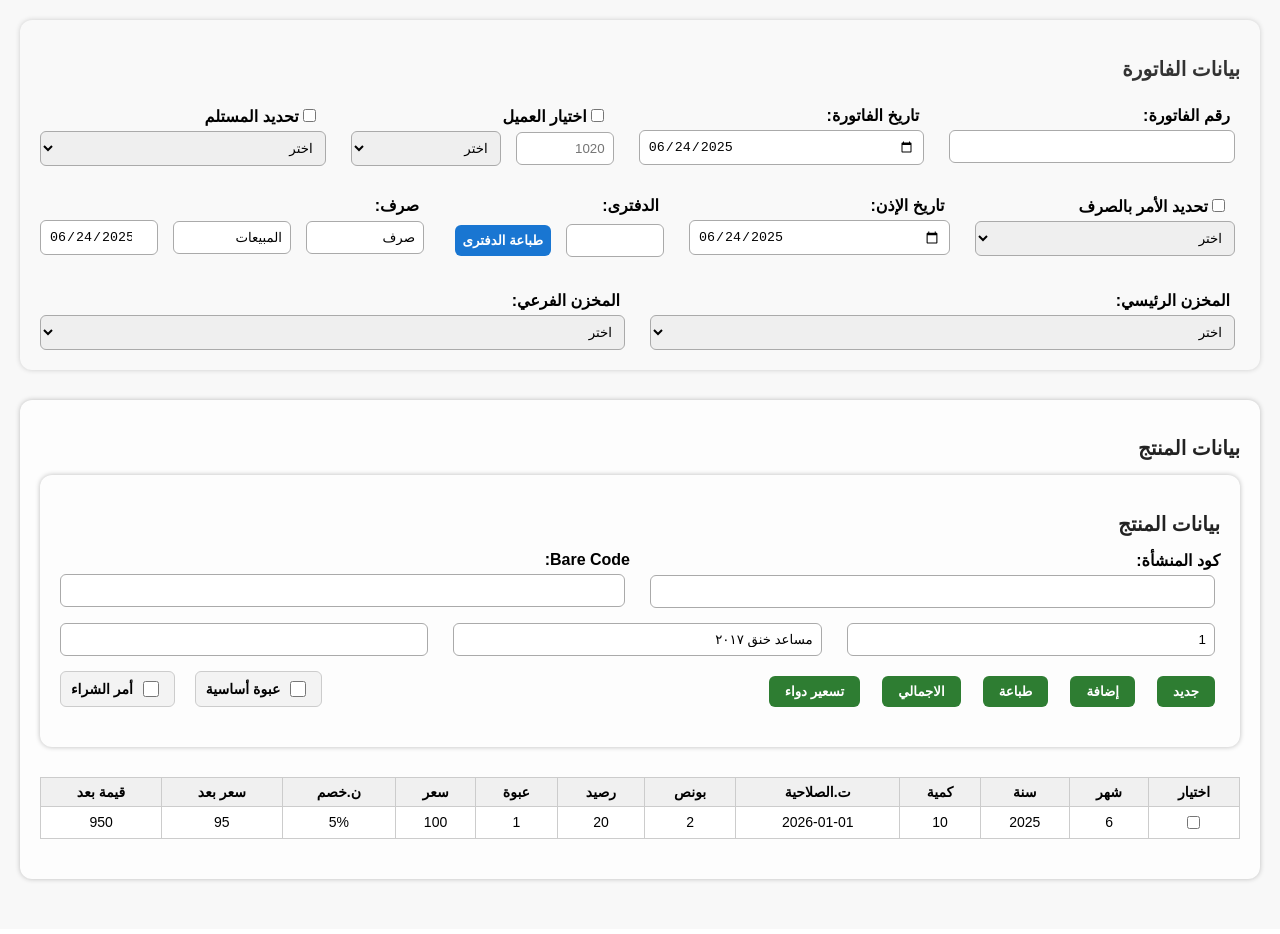
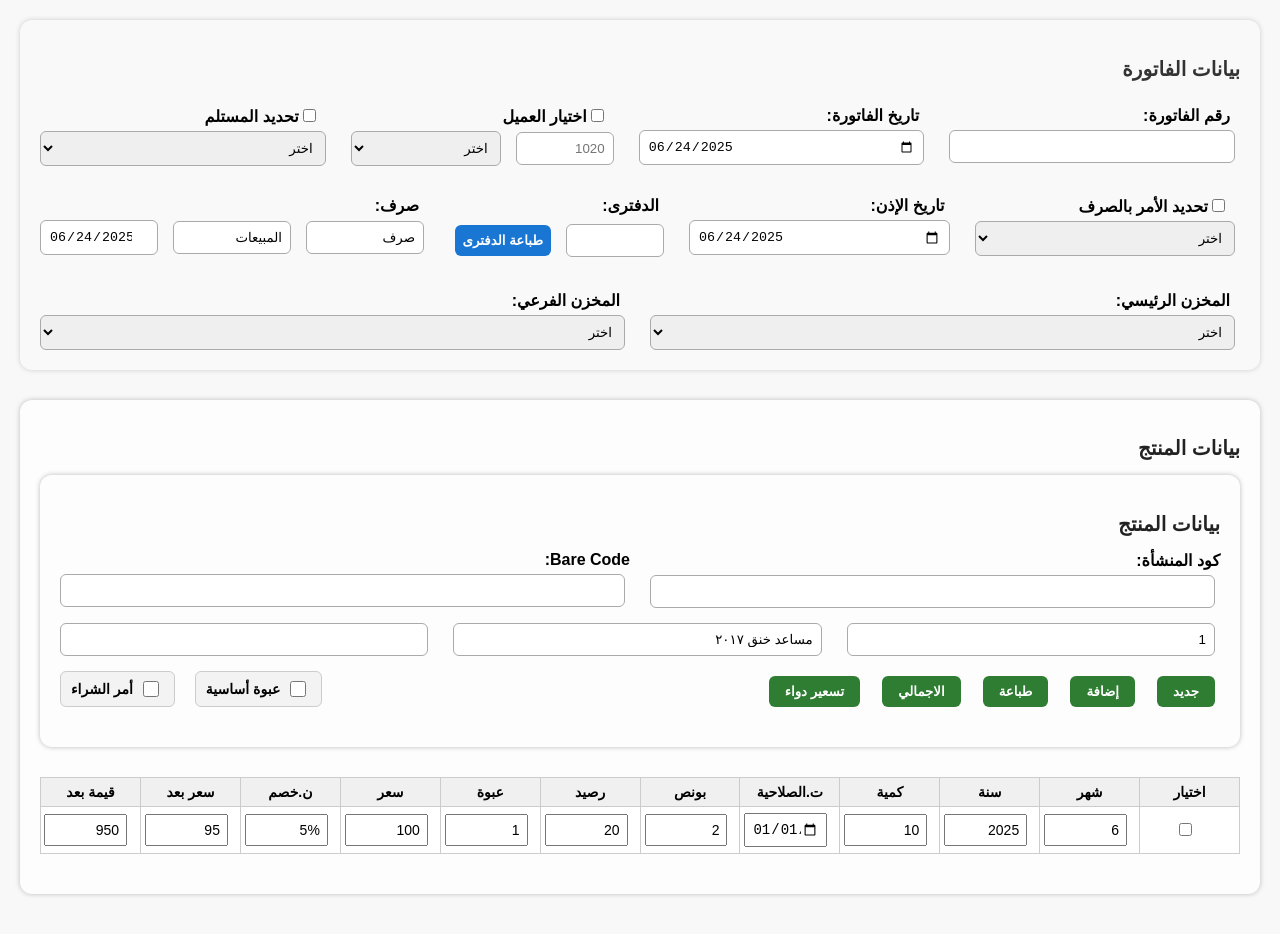
Before and after one commit to radwakhaled204/sales_invoice_react, a React (Create React App) app: page / in a window 1280 px wide. Shown: the top 934 px of the page. Built offline with nearby package versions, Linux system fonts and the light colour scheme.

Commit message:
make the table editable

```diff
--- a/src/components/ProductDetails.jsx
+++ b/src/components/ProductDetails.jsx
@@ -79,7 +79,7 @@ const ProductDetails = ({ onChange }) => {
 </div>
 
 
-      <table>
+      <table className="editable-product-table">
         <thead>
           <tr>
             <th>اختيار</th>
@@ -99,20 +99,20 @@ const ProductDetails = ({ onChange }) => {
         <tbody>
           <tr>
             <td><input type="checkbox" /></td>
-            <td>6</td>
-            <td>2025</td>
-            <td>10</td>
-            <td>2026-01-01</td>
-            <td>2</td>
-            <td>20</td>
-            <td>1</td>
-            <td>100</td>
-            <td>5%</td>
-            <td>95</td>
-            <td>950</td>
+            <td><input type="number" name="month" defaultValue="6" className="table-input" /></td>
+            <td><input type="number" name="year" defaultValue="2025" className="table-input" /></td>
+            <td><input type="number" name="quantity" defaultValue="10" className="table-input" /></td>
+            <td><input type="date" name="expiryDate" defaultValue="2026-01-01" className="table-input" /></td>
+            <td><input type="number" name="bonus" defaultValue="2" className="table-input" /></td>
+            <td><input type="number" name="stock" defaultValue="20" className="table-input" /></td>
+            <td><input type="number" name="pack" defaultValue="1" className="table-input" /></td>
+            <td><input type="number" name="price" defaultValue="100" className="table-input" /></td>
+            <td><input type="text" name="discount" defaultValue="5%" className="table-input" /></td>
+            <td><input type="number" name="priceAfter" defaultValue="95" className="table-input" /></td>
+            <td><input type="number" name="total" defaultValue="950" className="table-input" /></td>
           </tr>
-          {/* مزيد من الصفوف حسب الحاجة */}
         </tbody>
+
       </table>
     </div>
   );
--- a/src/styles/InvoiceHeader.css
+++ b/src/styles/InvoiceHeader.css
@@ -150,6 +150,31 @@
 }
 
 
+.editable-product-table {
+  width: 100%;
+  table-layout: fixed;
+  border-collapse: collapse;
+}
+
+.editable-product-table th,
+.editable-product-table td {
+  border: 1px solid #ccc;
+  padding: 6px;
+  text-align: center;
+  font-size: 14px;
+  overflow: hidden;
+  white-space: nowrap;
+}
+
+.editable-product-table input {
+  width: 100%;
+  box-sizing: border-box;
+  padding: 6px;
+  font-size: 14px;
+}
+
+
+
 
 
 .product-details {
```
